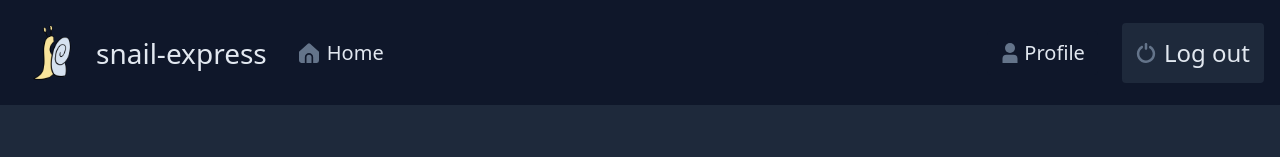
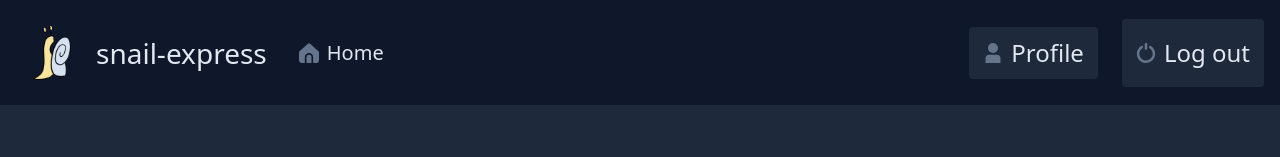
Before and after one commit to nicholas-yongjing/snail-express, a React (Create React App) app: page /dashboard in a window 1280 px wide. Shown: the top 157 px of the page. Built offline with nearby package versions, Linux system fonts and the light colour scheme; no server answers; the database is empty; sample sign-in values are in the browser's storage.

Commit message:
Fix styling for profile button

```diff
--- a/src/components/NavigationBar.js
+++ b/src/components/NavigationBar.js
@@ -45,7 +45,7 @@ export default function NavigationBar() {
     return currentUser ? (
       <div className="d-flex gap-2">
         <Link className="nav-link rounded" to="/profile">
-          <button className="d-flex align-items-center gap-1 btn slate-900 text-slate-200 hover-slate-200 hover-text-slate-700 fs-5">
+          <Button className="d-flex align-items-center gap-2 btn slate-900 text-slate-200 hover-slate-200 hover-text-slate-700 fs-5">
             <img
               src={ProfileImg}
               alt="profile"
@@ -55,7 +55,7 @@ export default function NavigationBar() {
             <div>
               Profile
             </div>
-          </button>
+          </Button>
         </Link>
         <Button
           className="fs-5 d-flex align-items-center gap-2"
```
Also changed, not shown: 1 other file (tests, documents, lock files or other folders).
